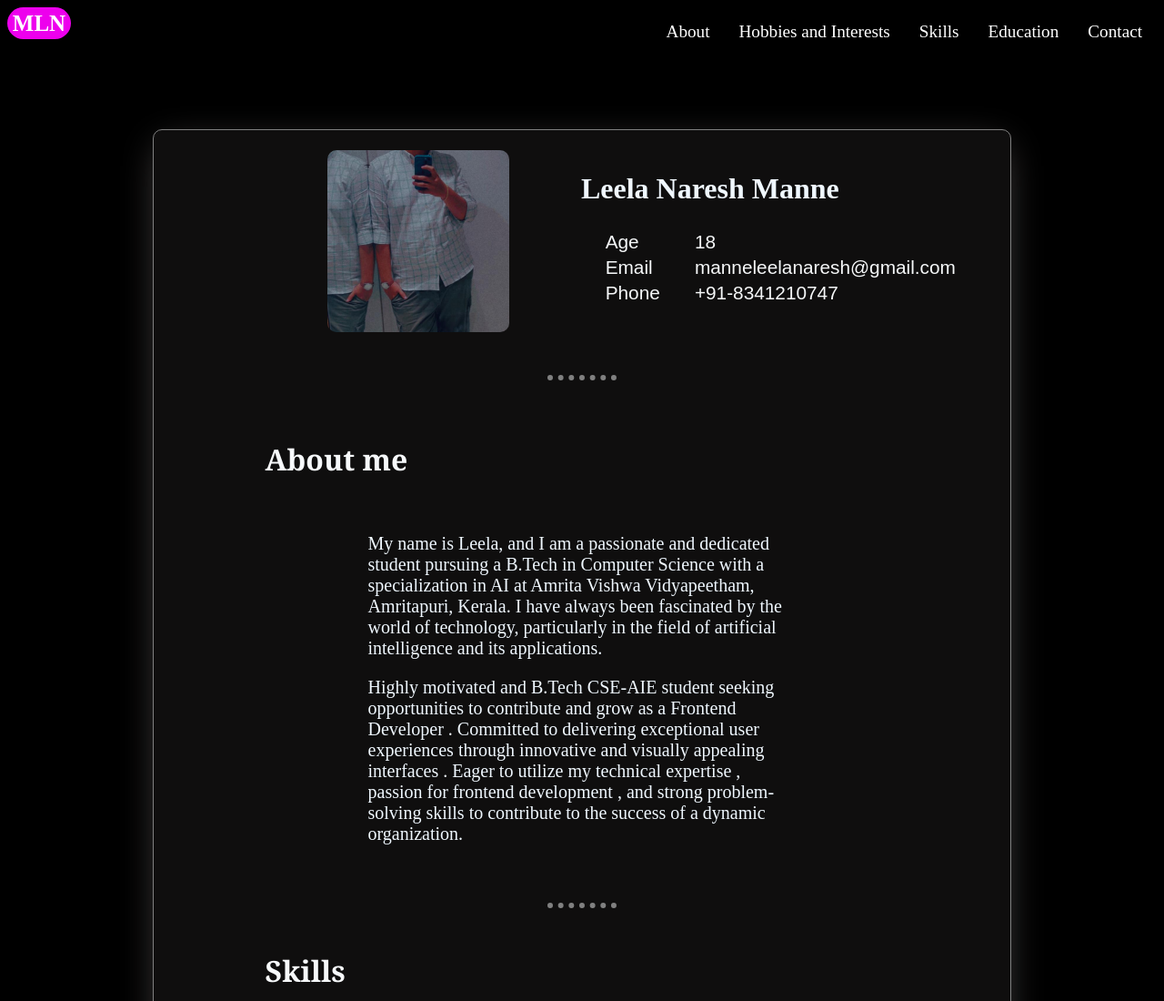
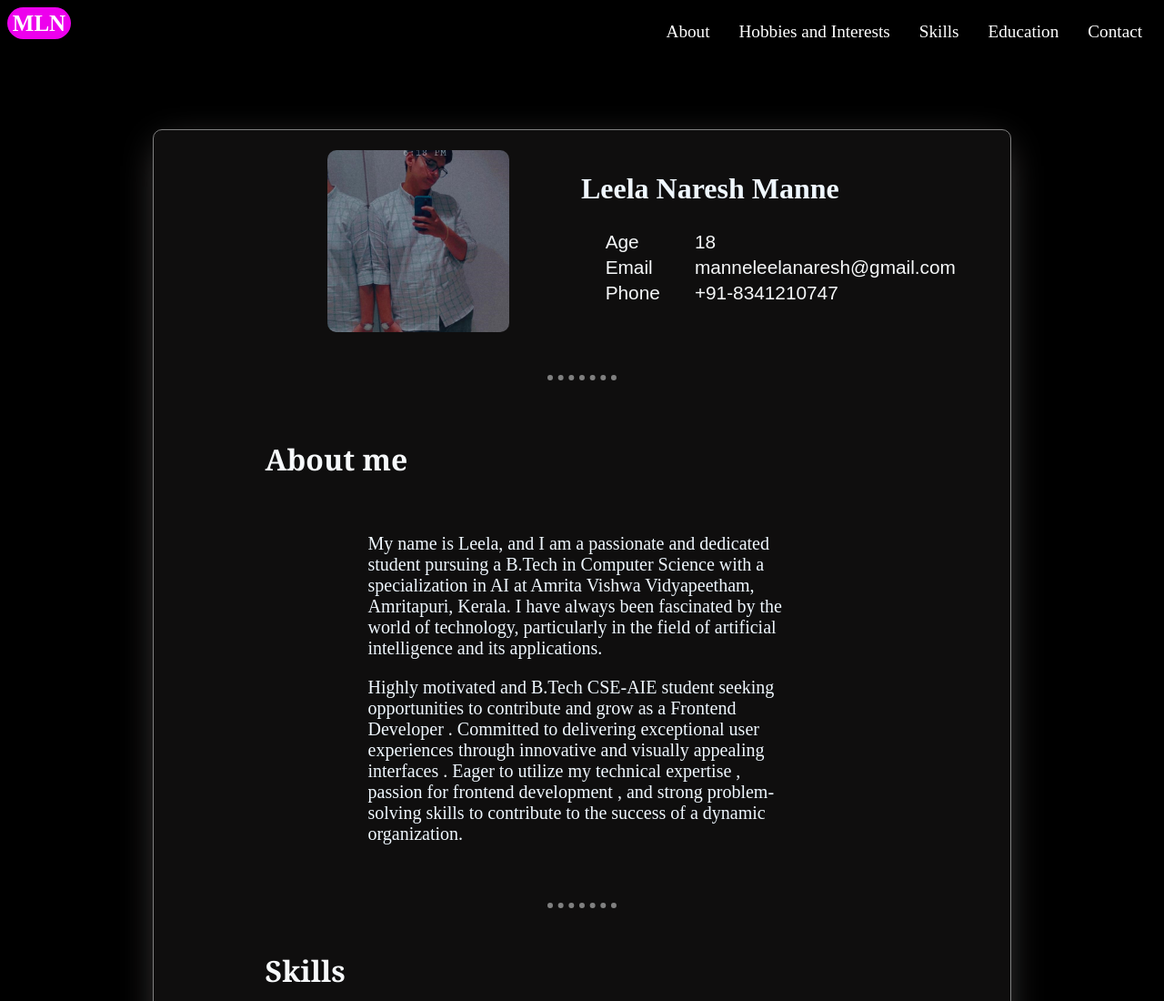
Before and after one commit to chinnuykc/portFolio.github.io, a plain HTML site: page index.html in a window 1280 px wide. Shown: the top 1100 px of the page at 91% size. Drawn offline with Linux system fonts and the light colour scheme.

Commit message:
Update index.html

```diff
--- a/index.html
+++ b/index.html
@@ -351,7 +351,7 @@
           <tr>
             <td>
               <div class="dp-image">
-                <img src="UID PIC.jpg" alt="Leela profile pic">
+                <img src="leela_pic.jpg" alt="Leela profile pic">
               </div>
             </td>
             <td class="tabledata-1">
```
